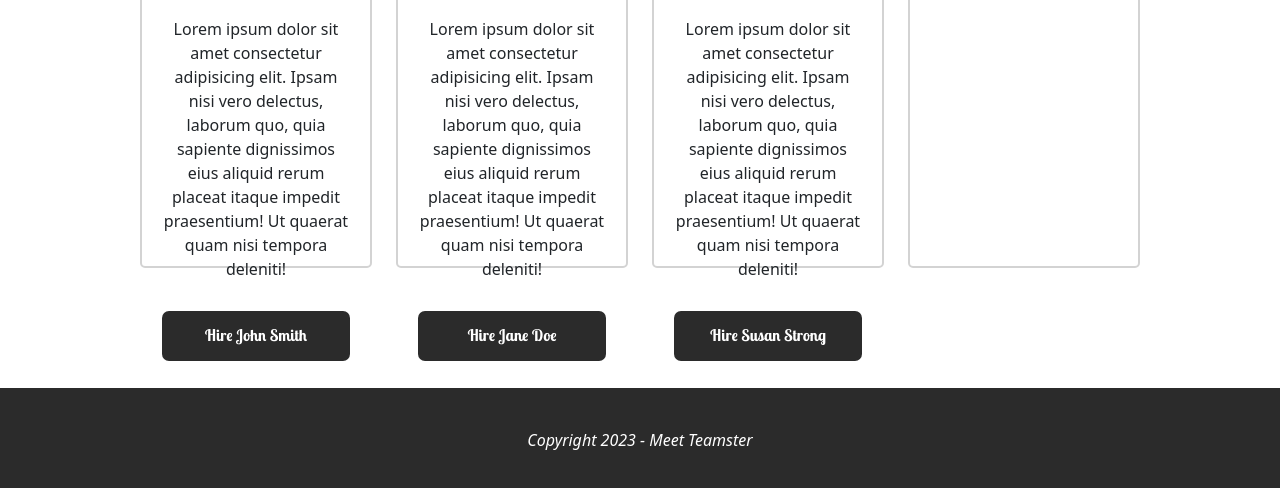
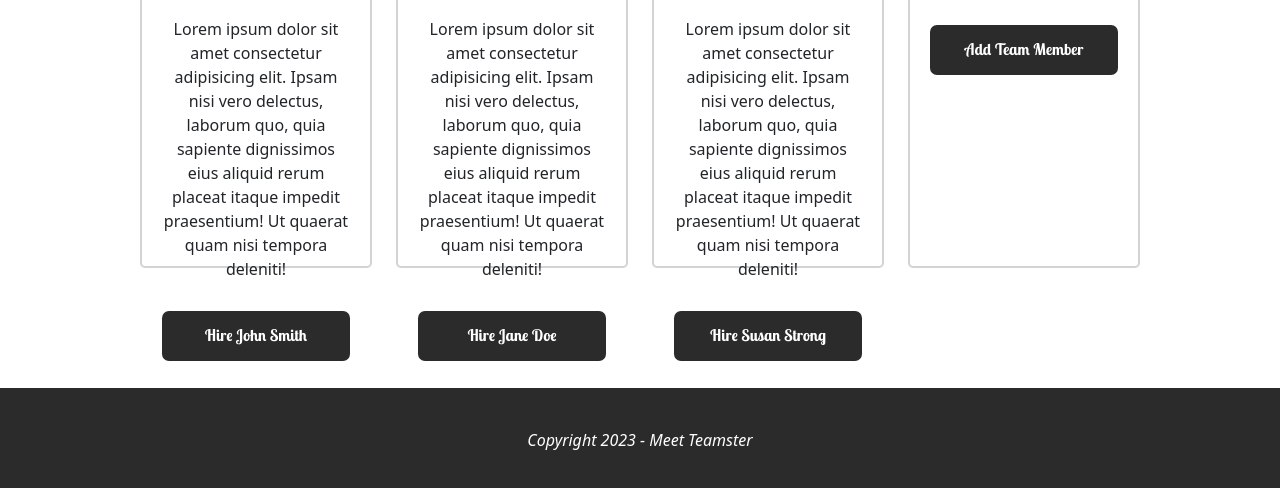
Before and after one commit to OW-F-Beytell/week8_formal_assessment, a plain HTML site: page index.html in a window 1280 px wide. Shown: the part 482-970 px from the top of the page. Drawn offline with nearby package versions, Linux system fonts and the light colour scheme.

Commit message:
Form Button

```diff
--- a/index.html
+++ b/index.html
@@ -62,6 +62,7 @@
                     <input type="text" placeholder="Team Member Name" required>
                     <input type="text" placeholder="Job Description" required>
                     <input type="text-area" placeholder="Describe Team Members Role" required>
+                    <div class="button-hire">Add Team Member</div>
                 </form>
             </div>
         </div>
```
